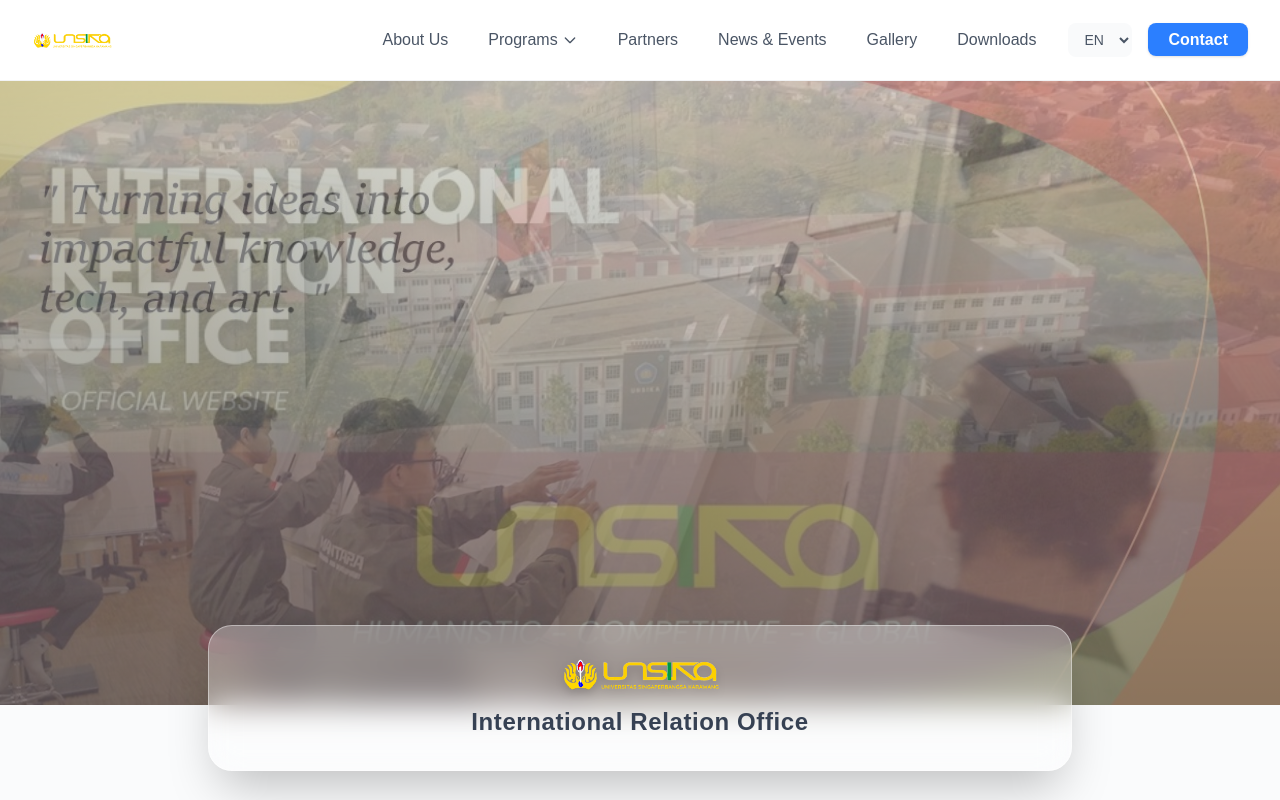
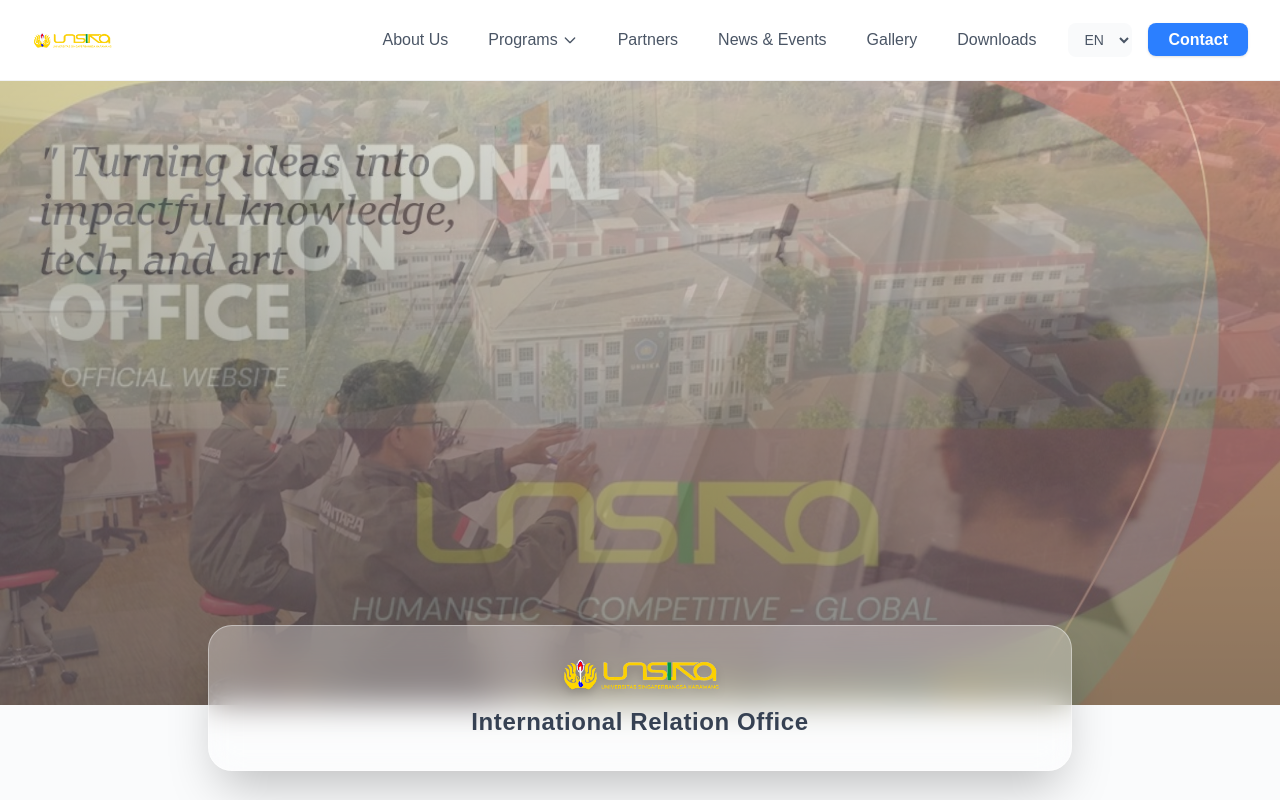
Before and after one commit to Aqeelbmh/iro_unsika, a Next.js app: page / in a window 1280 px wide. Shown: the top 800 px of the page. Built offline with nearby package versions, Linux system fonts and the light colour scheme.

Commit message:
Fix: hero section background image positioning on mobile

```diff
--- a/src/app/page.tsx
+++ b/src/app/page.tsx
@@ -60,7 +60,7 @@
               src={backgroundImages[currentImage]}
               alt="UNSIKA Campus Background"
               fill
-              className="object-cover object-center sm:object-top"
+              className="object-cover object-top sm:object-center"
               priority={currentImage === 0}
             />
             <div className="absolute inset-0 bg-gradient-to-t from-black/50 via-black/30 to-transparent z-10" /> {/* Enhanced overlay */}
```
